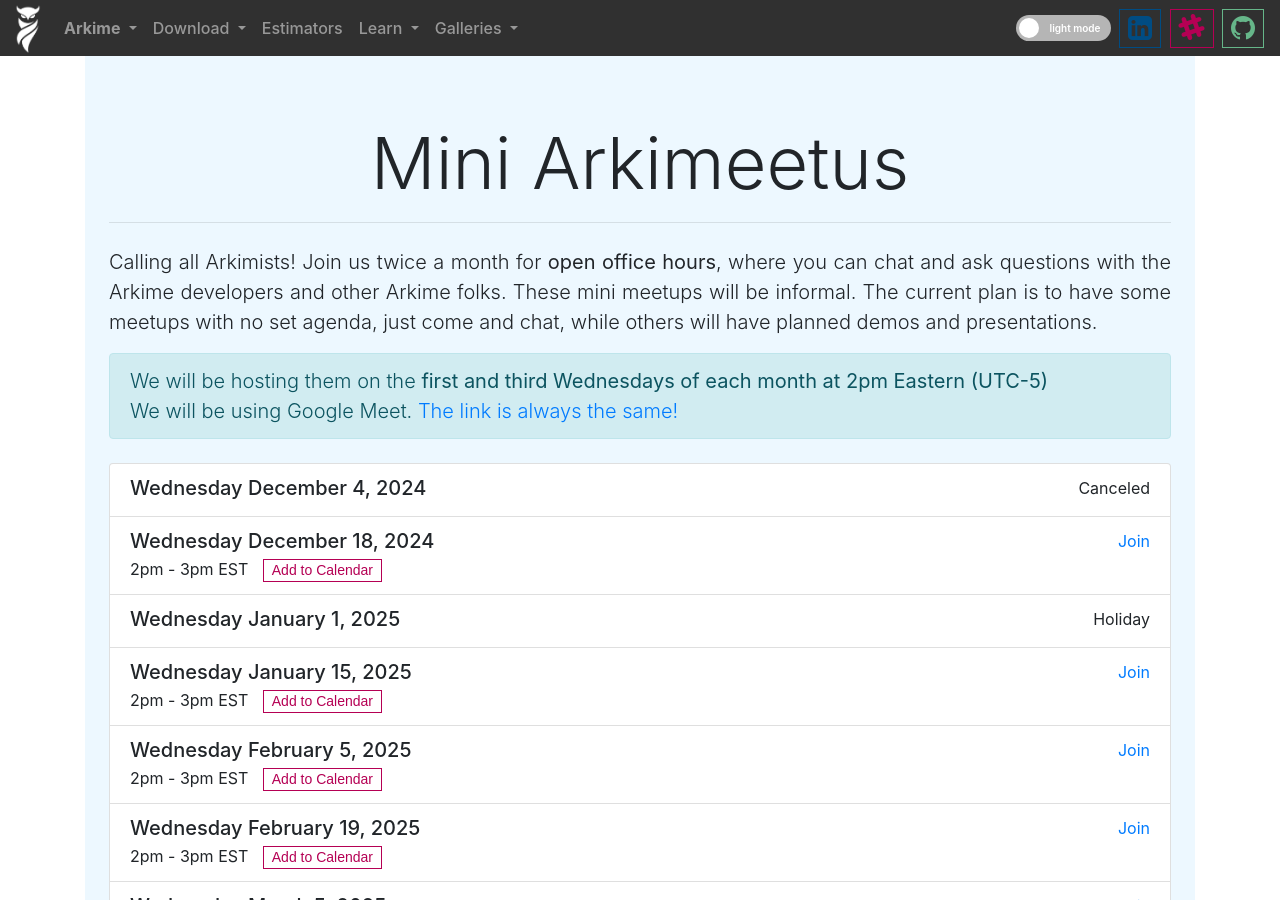
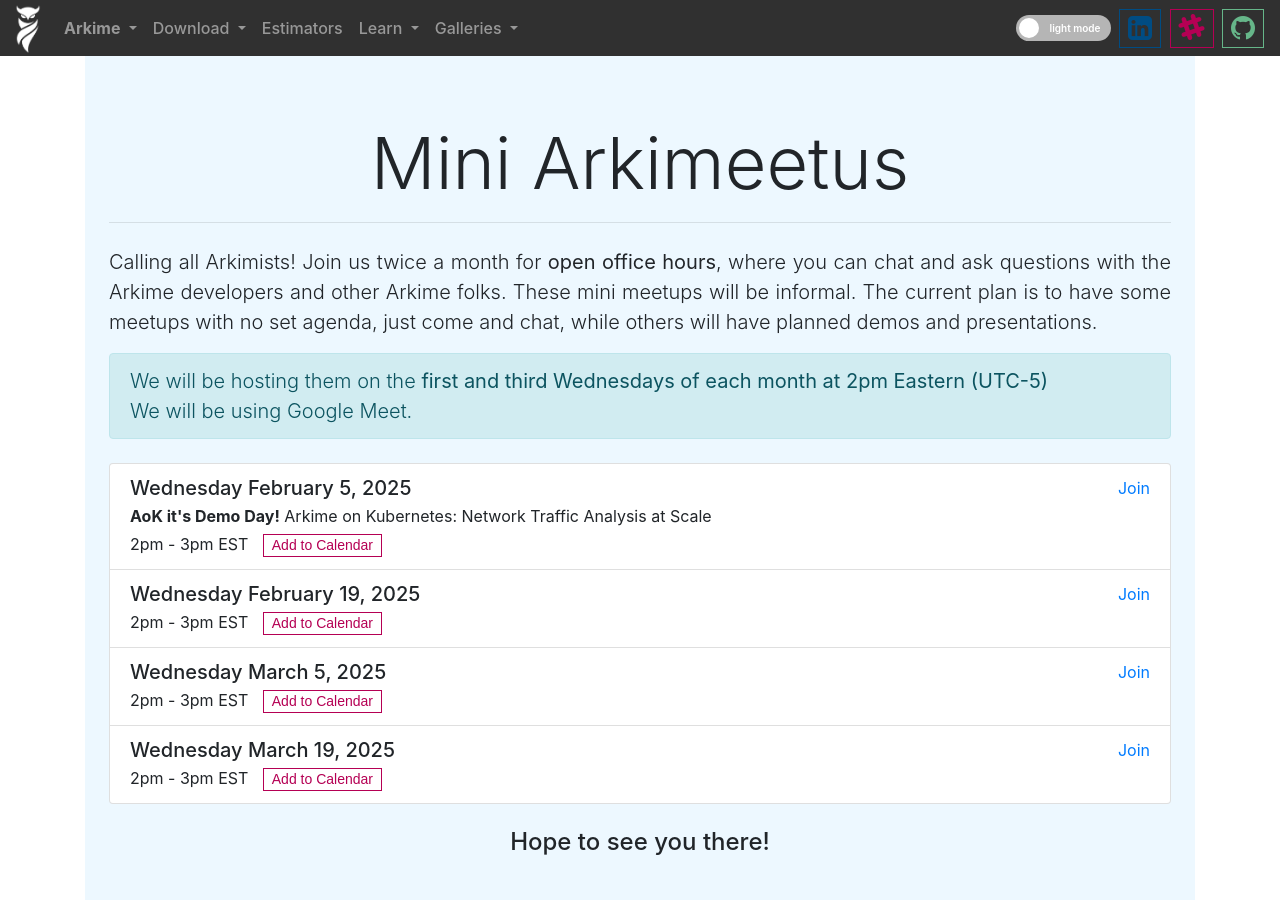
Before and after one commit to arkime/arkimeweb, a Jekyll site: the page built from mini-arkimeetus.html, in a window 1280 px wide and 900 px high. Built offline with Jekyll 4.4.1, drawn with Linux system fonts in a browser that asks for light colours.

Commit message:
demo day!

```diff
--- a/mini-arkimeetus.html
+++ b/mini-arkimeetus.html
@@ -75,67 +75,31 @@
               of each month at 2pm Eastern (UTC-5)</strong>
               <br>
               We will be using Google Meet.
+              <!--
               <a class="no-decoration" href="https://meet.google.com/ueh-pseg-zjo">
                 The link is always the same!
               </a>
+              -->
             </p>
             <p class="lead mt-4">
               <ul class="list-group">
                 <li class="list-group-item">
                   <div class="d-flex w-100 justify-content-between">
-                    <h5 class="mb-1">Wednesday December 4, 2024</h5>
-                    Canceled
-                  </div>
-                </li>
-                <li class="list-group-item">
-                  <div class="d-flex w-100 justify-content-between">
-                    <h5 class="mb-1">Wednesday December 18, 2024</h5>
-                    <a class="no-decoration" href="https://meet.google.com/ueh-pseg-zjo">
+                    <h5 class="mb-1">Wednesday February 5, 2025</h5>
+                    <a class="no-decoration" href="https://meet.google.com/ocm-huaj-dfa">
                       Join
                     </a>
                   </div>
-                  2pm - 3pm EST
-                  <span title="Add to Calendar" class="add-to-calendar">
-                    <span class="start">12/18/2024 02:00 PM</span>
-                    <span class="timezone">America/New_York</span>
-                    <span class="title">Mini Arkimeetus</span>
-                    <span class="description">Arkime Office Hours - https://arkime.com/mini-arkimeetus - https://meet.google.com/ueh-pseg-zjo</span>
-                  </span>
-                </li>
-                <li class="list-group-item">
-                  <div class="d-flex w-100 justify-content-between">
-                    <h5 class="mb-1">Wednesday January 1, 2025</h5>
-                    Holiday
-                  </div>
-                </li>
-                <li class="list-group-item">
-                  <div class="d-flex w-100 justify-content-between">
-                    <h5 class="mb-1">Wednesday January 15, 2025</h5>
-                    <a class="no-decoration" href="https://meet.google.com/ueh-pseg-zjo">
-                      Join
-                    </a>
-                  </div>
-                  2pm - 3pm EST
-                  <span title="Add to Calendar" class="add-to-calendar">
-                    <span class="start">1/15/2025 02:00 PM</span>
-                    <span class="timezone">America/New_York</span>
-                    <span class="title">Mini Arkimeetus</span>
-                    <span class="description">Arkime Office Hours - https://arkime.com/mini-arkimeetus - https://meet.google.com/ueh-pseg-zjo</span>
-                  </span>
-                </li>
-                <li class="list-group-item">
-                  <div class="d-flex w-100 justify-content-between">
-                    <h5 class="mb-1">Wednesday February 5, 2025</h5>
-                    <a class="no-decoration" href="https://meet.google.com/ueh-pseg-zjo">
-                      Join
-                    </a>
-                  </div>
+                  <p class="mb-1">
+                    <strong>AoK it's Demo Day!</strong>
+                    Arkime on Kubernetes: Network Traffic Analysis at Scale
+                  </p>
                   2pm - 3pm EST
                   <span title="Add to Calendar" class="add-to-calendar">
                     <span class="start">2/5/2025 02:00 PM</span>
                     <span class="timezone">America/New_York</span>
                     <span class="title">Mini Arkimeetus</span>
-                    <span class="description">Arkime Office Hours - https://arkime.com/mini-arkimeetus - https://meet.google.com/ueh-pseg-zjo</span>
+                    <span class="description">Arkime Office Hours - https://arkime.com/mini-arkimeetus - https://meet.google.com/ocm-huaj-dfa</span>
                   </span>
                 </li>
                 <li class="list-group-item">
```
